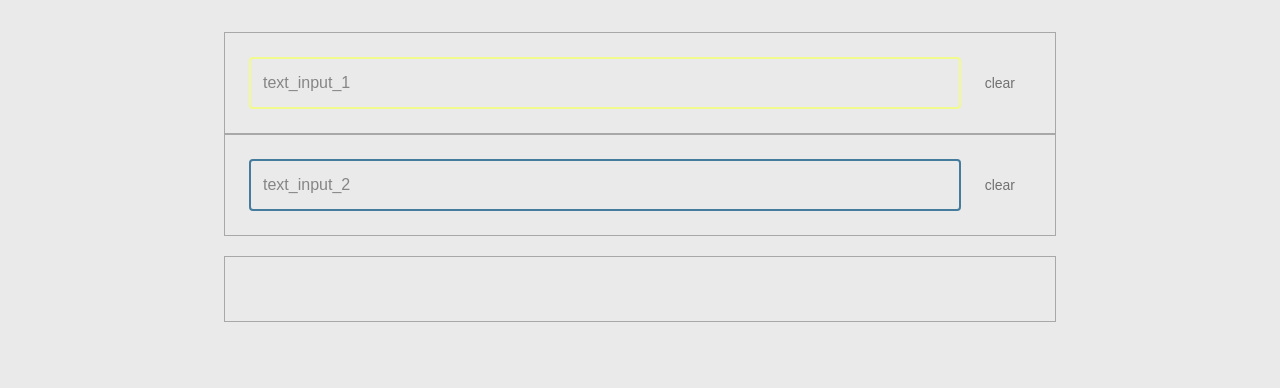
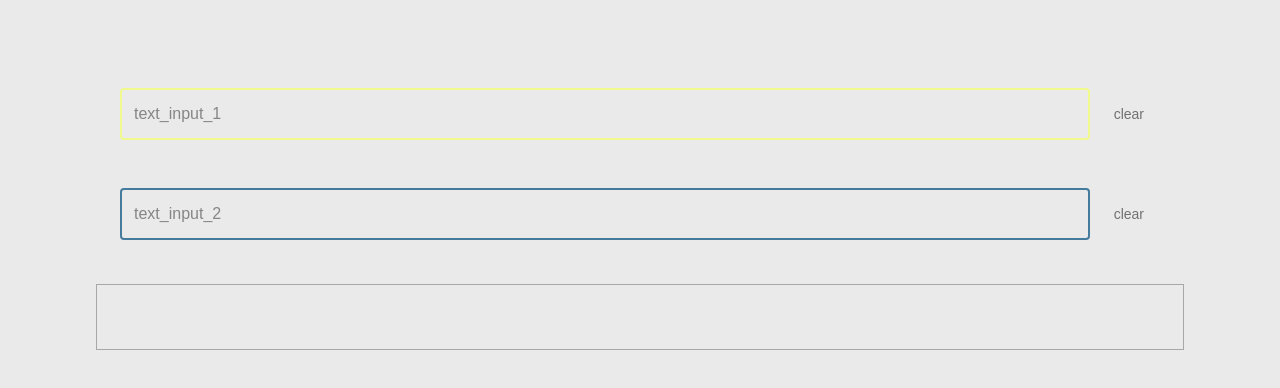
Before and after one commit to simonweigold/semantic-closeness-visualizer, a Vue app in the folder interface/: page / in a window 1280 px wide. Shown: the top 388 px of the page. Built offline with nearby package versions, Linux system fonts and the light colour scheme; a web font is replaced by a local one.

Commit message:
Improve styling and layout

```diff
--- a/interface/src/components/TextInput.vue
+++ b/interface/src/components/TextInput.vue
@@ -1,5 +1,5 @@
 <template>
-  <div class="bg-[var(--color-background)] border border-[var(--color-light-grey)] p-6 font-[var(--font-display)] text-[var(--color-text)]">
+  <div class="bg-[var(--color-background)] p-6 font-[var(--font-display)] text-[var(--color-text)]">
     <label for="text-input" class="block">{{ label }}</label>
     <div class="flex gap-2">
       <input
--- a/interface/src/components/VectorVisualizer.vue
+++ b/interface/src/components/VectorVisualizer.vue
@@ -5,9 +5,9 @@
         <!-- Main visualization area -->
         <div class="flex-1 p-4 min-h-0">
           <div class="w-full h-full overflow-auto">
-            <div class="grid grid-cols-2 gap-4 h-full max-md:grid-cols-1 max-md:gap-4">
+            <div class="grid grid-cols-[auto_1fr] gap-0 h-full max-md:grid-cols-1 max-md:gap-4">
               <!-- First Column: Input texts and correlation -->
-              <div class="w-[200px] flex flex-col gap-6 p-4 max-md:p-3">
+              <div class="flex flex-col gap-6 p-4 max-md:p-3">
                 <div class="flex flex-col gap-4 max-sm:gap-3">
                   <div v-if="hasInput1" class="grid grid-cols-[auto_1fr] items-center gap-2">
                     <div class="w-[14px] h-[2px] bg-[var(--color-text)]"></div>
--- a/interface/src/pages/HomePage.vue
+++ b/interface/src/pages/HomePage.vue
@@ -1,5 +1,5 @@
 <template>
-  <div class="max-w-4xl mx-auto p-8 font-[var(--font-display)] text-[var(--color-text)]">
+  <div class="max-w-6xl mx-auto mt-8 p-8 font-[var(--font-display)] text-[var(--color-text)]">
     <main class="flex flex-col">
       <section class="input-section-wrapper">
         <TextInput
```
